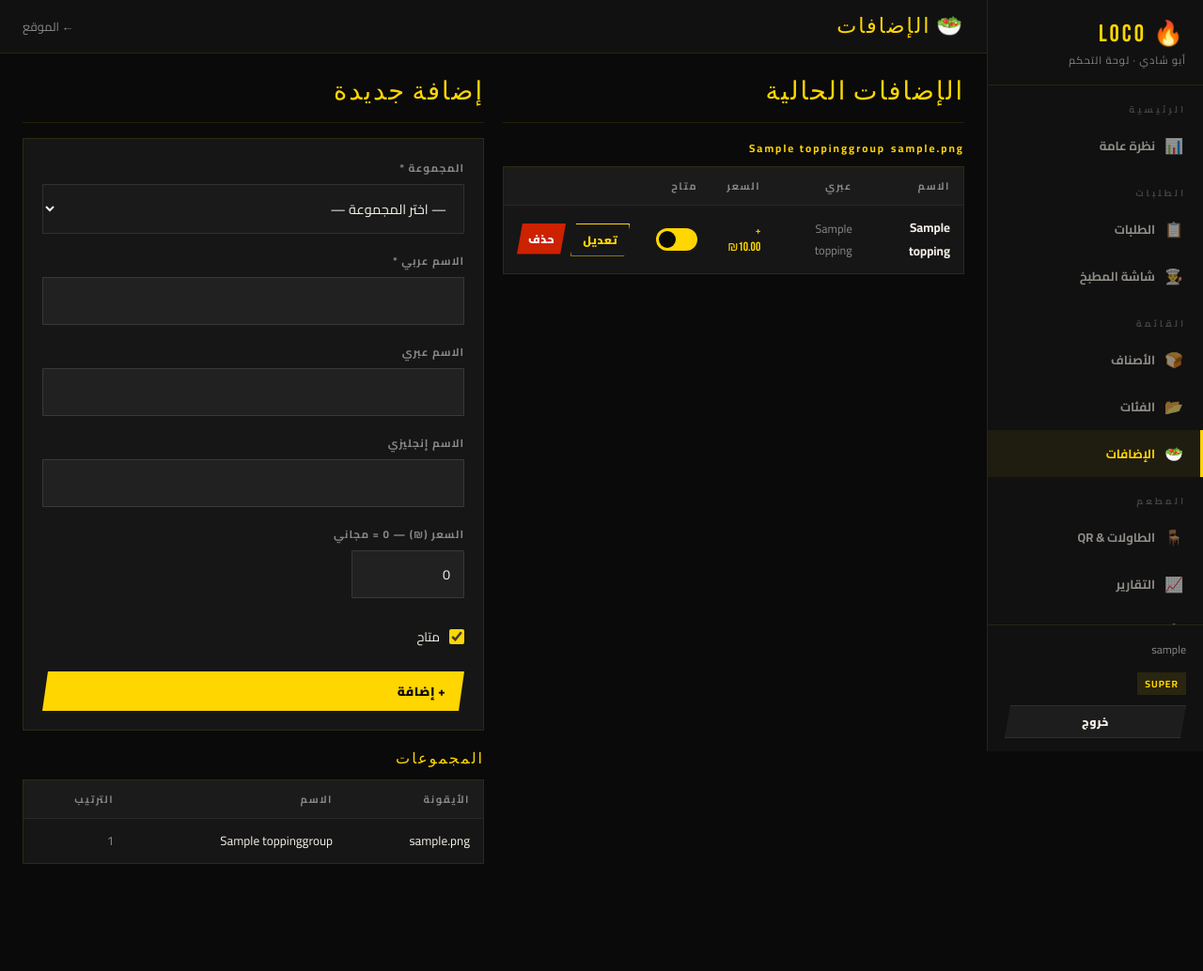
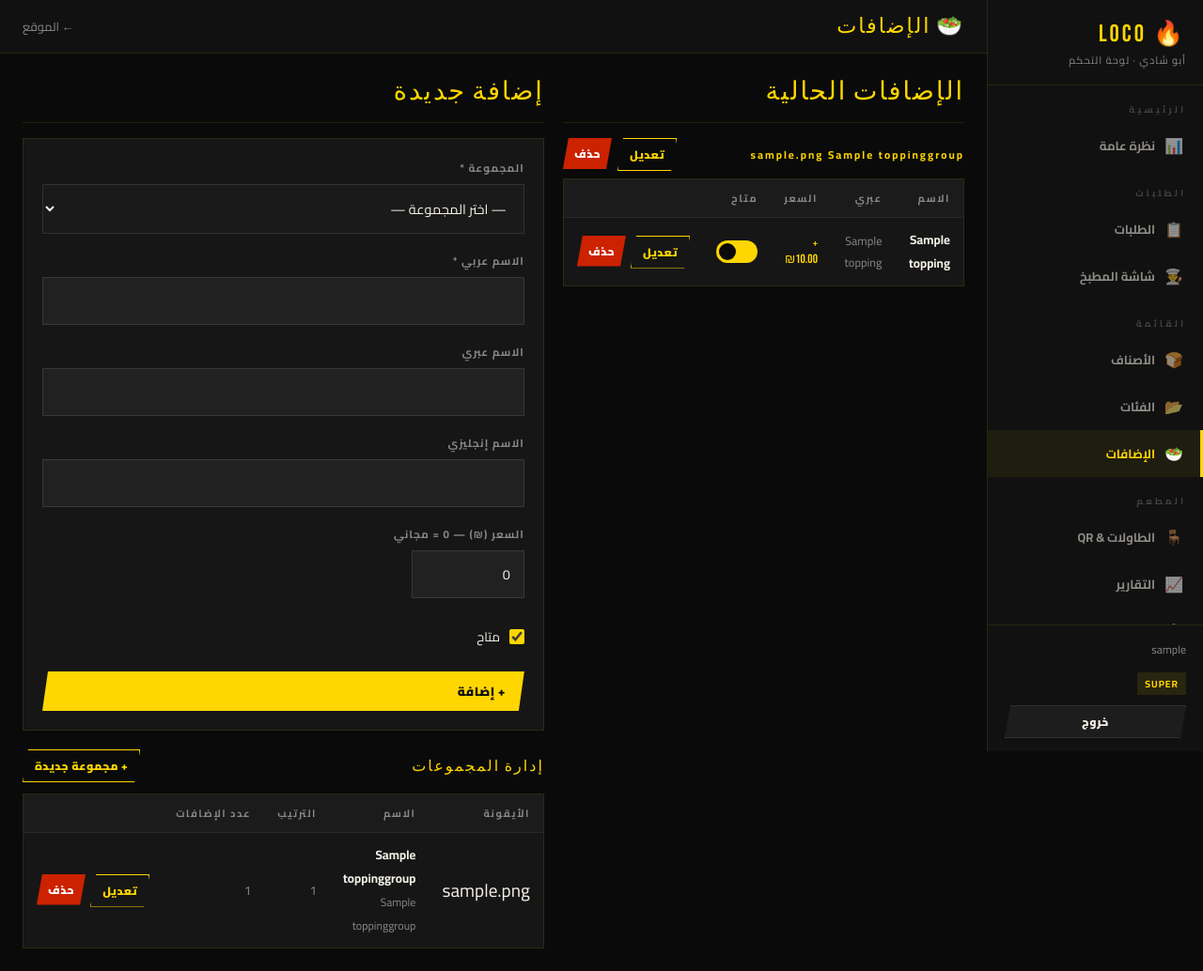
Before and after one commit to mohamedKf/loco_abu_shadi2, a Django app: page /dashboard/menu/topping/ in a window 1280 px wide. Shown: the whole page at 94% size. Before the commit the page ends 920 px from the top, so only its background shows below. Run offline with Django 5.2, Linux system fonts and the light colour scheme; a user stored in the database is signed in; tables that the repository leaves empty hold one stand-in row (values such as "Sample post").

Commit message:
topping group management - add/edit/delete

```diff
--- a/dashboard/urls.py
+++ b/dashboard/urls.py
@@ -28,4 +28,7 @@ urlpatterns = [
     path('orders/<int:pk>/receipt/', views.order_receipt_pdf, name='order_receipt'),
     path('printer/test/', views.printer_test, name='printer_test'),
     path('settings/',                     views.site_settings,     name='settings'),
+
+    path('menu/topping/group/<int:pk>/edit/',   views.topping_group_edit,   name='topping_group_edit'),
+    path('menu/topping/group/<int:pk>/delete/', views.topping_group_delete, name='topping_group_delete'),
 ]
--- a/dashboard/views.py
+++ b/dashboard/views.py
@@ -231,31 +231,68 @@ def category_delete(request, pk):
 @owner_required
 def topping_list(request):
     if request.method == 'POST':
-        # Manual save to handle group field
-        name_ar = request.POST.get('name_ar', '')
-        name_he = request.POST.get('name_he', '')
-        name    = request.POST.get('name', '')
-        price   = request.POST.get('price', 0)
-        group_id = request.POST.get('group')
-        is_available = 'is_available' in request.POST
+        action = request.POST.get('action', 'add_topping')
 
-        if name_ar:
-            topping = Topping(
-                name_ar=name_ar, name_he=name_he, name=name,
-                price=price, is_available=is_available
-            )
-            if group_id:
-                topping.group_id = int(group_id)
-            topping.save()
+        if action == 'add_topping':
+            name_ar = request.POST.get('name_ar', '')
+            name_he = request.POST.get('name_he', '')
+            name = request.POST.get('name', '')
+            price = request.POST.get('price', 0)
+            group_id = request.POST.get('group')
+            is_available = 'is_available' in request.POST
+
+            if name_ar:
+                topping = Topping(
+                    name_ar=name_ar, name_he=name_he, name=name,
+                    price=price, is_available=is_available
+                )
+                if group_id:
+                    topping.group_id = int(group_id)
+                topping.save()
+
+        elif action == 'add_group':
+            name_ar = request.POST.get('group_name_ar', '').strip()
+            name_he = request.POST.get('group_name_he', '').strip()
+            icon = request.POST.get('group_icon', '🥗').strip()
+            sort = request.POST.get('group_sort', 0)
+            if name_ar:
+                ToppingGroup.objects.create(
+                    name_ar=name_ar,
+                    name_he=name_he,
+                    icon=icon or '🥗',
+                    sort_order=int(sort) if sort else 0,
+                )
+
         return redirect('dashboard:toppings')
 
-    groups   = ToppingGroup.objects.prefetch_related('toppings').all()
+    groups = ToppingGroup.objects.prefetch_related('toppings').all().order_by('sort_order')
     toppings = Topping.objects.select_related('group').all()
     return render(request, 'dashboard/toppings.html', {
-        'groups':   groups,
+        'groups': groups,
         'toppings': toppings,
     })
 
+
+@owner_required
+def topping_group_edit(request, pk):
+    group = get_object_or_404(ToppingGroup, pk=pk)
+    if request.method == 'POST':
+        group.name_ar = request.POST.get('group_name_ar', '').strip()
+        group.name_he = request.POST.get('group_name_he', '').strip()
+        group.icon = request.POST.get('group_icon', '🥗').strip() or '🥗'
+        group.sort_order = int(request.POST.get('group_sort', 0) or 0)
+        group.save()
+        return redirect('dashboard:toppings')
+    return render(request, 'dashboard/group_form.html', {'group': group})
+
+
+@owner_required
+def topping_group_delete(request, pk):
+    group = get_object_or_404(ToppingGroup, pk=pk)
+    if request.method == 'POST':
+        group.delete()
+        return redirect('dashboard:toppings')
+    return render(request, 'dashboard/confirm_delete.html', {'obj': group, 'type': 'مجموعة الإضافات'})
 
 @owner_required
 def topping_edit(request, pk):
--- a/templates/dashboard/item_form.html
+++ b/templates/dashboard/item_form.html
@@ -1,5 +1,6 @@
 {% extends 'dashboard/base_dashboard.html' %}
-{% block title %}{{ action }} صنف{% block extra_js %}
+{% block title %}{{ action }} صنف{% endblock %}
+{% block extra_js %}
 <script>
 const cb = document.querySelector('[name="sold_by_weight"]');
 const wf = document.getElementById('weightFields');
--- a/templates/dashboard/toppings.html
+++ b/templates/dashboard/toppings.html
@@ -4,17 +4,27 @@
 {% block topbar_title %}🥗 الإضافات{% endblock %}
 {% block content %}
 
+{% if saved %}
+<div style="background:rgba(0,170,68,.12);border:1px solid rgba(0,170,68,.3);color:#00cc55;padding:10px 16px;font-size:.88rem;margin-bottom:16px;">✅ تم الحفظ بنجاح</div>
+{% endif %}
+
 <div style="display:grid;grid-template-columns:1fr 1fr;gap:20px;align-items:start;">
 
-  <!-- Left: current toppings by group -->
+  <!-- ── LEFT: current toppings by group ── -->
   <div>
     <div class="page-header" style="margin-bottom:16px;">
       <div class="page-head-title">الإضافات الحالية</div>
     </div>
     {% for group in groups %}
     <div style="margin-bottom:20px;">
-      <div style="font-size:.72rem;font-weight:700;color:var(--yellow);letter-spacing:2px;margin-bottom:8px;display:flex;align-items:center;gap:6px;">
-        <span>{{ group.icon }}</span> {{ group.name_ar }}
+      <div style="font-size:.72rem;font-weight:700;color:var(--yellow);letter-spacing:2px;margin-bottom:8px;display:flex;align-items:center;justify-content:space-between;">
+        <span>{{ group.icon }} {{ group.name_ar }}</span>
+        <div style="display:flex;gap:6px;">
+          <a href="/dashboard/menu/topping/group/{{ group.id }}/edit/" class="btn btn-outline btn-sm">تعديل</a>
+          <form method="POST" action="/dashboard/menu/topping/group/{{ group.id }}/delete/" onsubmit="return confirm('حذف المجموعة وكل إضافاتها؟')">
+            {% csrf_token %}<button type="submit" class="btn btn-red btn-sm">حذف</button>
+          </form>
+        </div>
       </div>
       <div class="card" style="padding:0;">
         <table class="dt">
@@ -47,17 +57,24 @@
         </table>
       </div>
     </div>
+    {% empty %}
+    <div class="card" style="color:var(--gray);text-align:center;padding:30px;">
+      لا توجد مجموعات — أضف مجموعة أولاً من القسم الأيمن
+    </div>
     {% endfor %}
   </div>
 
-  <!-- Right: add topping form -->
+  <!-- ── RIGHT: add topping + group management ── -->
   <div>
+
+    <!-- Add Topping -->
     <div class="page-header" style="margin-bottom:16px;">
       <div class="page-head-title">إضافة جديدة</div>
     </div>
-    <div class="card">
+    <div class="card" style="margin-bottom:20px;">
       <form method="POST">
         {% csrf_token %}
+        <input type="hidden" name="action" value="add_topping">
         <div class="form-group">
           <label class="form-label">المجموعة *</label>
           <select name="group" class="form-select" required>
@@ -91,28 +108,82 @@
       </form>
     </div>
 
-    <!-- Groups management -->
-    <div style="margin-top:20px;">
-      <div class="page-head-title" style="font-size:1rem;margin-bottom:12px;">المجموعات</div>
+    <!-- Group Management -->
+    <div style="display:flex;align-items:center;justify-content:space-between;margin-bottom:12px;">
+      <div class="page-head-title" style="font-size:1rem;">إدارة المجموعات</div>
+      <button class="btn btn-outline btn-sm" onclick="toggleGroupForm()">+ مجموعة جديدة</button>
+    </div>
+
+    <!-- Add Group Form -->
+    <div id="groupForm" style="display:none;margin-bottom:16px;">
+      <div class="card">
+        <div class="card-title" style="margin-bottom:12px;">إضافة مجموعة جديدة</div>
+        <form method="POST">
+          {% csrf_token %}
+          <input type="hidden" name="action" value="add_group">
+          <div class="form-row">
+            <div class="form-group">
+              <label class="form-label">الاسم عربي *</label>
+              <input class="form-input" type="text" name="group_name_ar" dir="rtl" required placeholder="مثال: صلصات">
+            </div>
+            <div class="form-group">
+              <label class="form-label">الاسم عبري</label>
+              <input class="form-input" type="text" name="group_name_he" dir="rtl" placeholder="רטבים">
+            </div>
+          </div>
+          <div class="form-row">
+            <div class="form-group">
+              <label class="form-label">الأيقونة (emoji)</label>
+              <input class="form-input" type="text" name="group_icon" placeholder="🥫" style="max-width:80px;">
+            </div>
+            <div class="form-group">
+              <label class="form-label">الترتيب</label>
+              <input class="form-input" type="number" name="group_sort" value="0" style="max-width:80px;">
+            </div>
+          </div>
+          <div style="display:flex;gap:8px;">
+            <button type="submit" class="btn btn-yellow">+ إضافة المجموعة</button>
+            <button type="button" class="btn btn-outline" onclick="toggleGroupForm()">إلغاء</button>
+          </div>
+        </form>
+      </div>
+    </div>
+
+    <!-- Groups List -->
     <div class="card" style="padding:0;">
       <table class="dt">
-          <tr><th>الأيقونة</th><th>الاسم</th><th>الترتيب</th></tr>
+        <tr><th>الأيقونة</th><th>الاسم</th><th>الترتيب</th><th>عدد الإضافات</th><th></th></tr>
         {% for g in groups %}
         <tr>
-            <td>{{ g.icon }}</td>
-            <td>{{ g.name_ar }}</td>
+          <td style="font-size:1.2rem;">{{ g.icon }}</td>
+          <td><strong>{{ g.name_ar }}</strong><br><span style="font-size:.75rem;color:var(--gray);">{{ g.name_he|default:"" }}</span></td>
           <td style="color:var(--gray);">{{ g.sort_order }}</td>
+          <td style="color:var(--gray);">{{ g.toppings.count }}</td>
+          <td>
+            <div style="display:flex;gap:5px;">
+              <a href="/dashboard/menu/topping/group/{{ g.id }}/edit/" class="btn btn-outline btn-sm">تعديل</a>
+              <form method="POST" action="/dashboard/menu/topping/group/{{ g.id }}/delete/" onsubmit="return confirm('حذف المجموعة وكل إضافاتها؟')">
+                {% csrf_token %}<button type="submit" class="btn btn-red btn-sm">حذف</button>
+              </form>
+            </div>
+          </td>
         </tr>
+        {% empty %}
+        <tr><td colspan="5" style="color:var(--gray);padding:16px;text-align:center;">لا توجد مجموعات</td></tr>
         {% endfor %}
       </table>
     </div>
+
   </div>
 </div>
 
-</div>
 {% endblock %}
 {% block extra_js %}
 <script>
+function toggleGroupForm() {
+  var f = document.getElementById('groupForm');
+  f.style.display = f.style.display === 'none' ? 'block' : 'none';
+}
 async function toggleTop(id, cb) {
   const r = await fetch(`/dashboard/menu/topping/${id}/toggle/`, {
     method:'POST', headers:{'X-CSRFToken': getCookie('csrftoken')}
```
Also changed, not shown: templates/dashboard/group_form.html (added, +41 -0 lines). Lines whose indentation alone changed are shown as unchanged.
